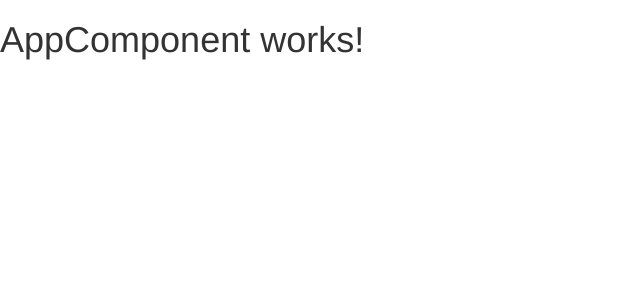
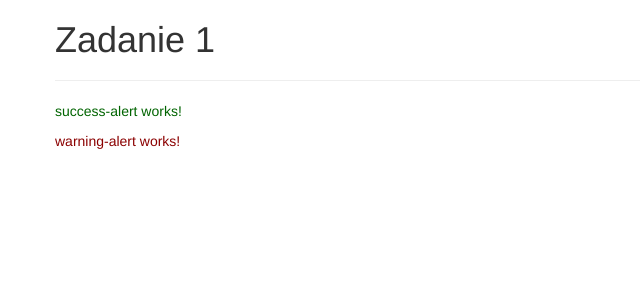
Before and after one commit to plskrdar/my-first-app, an Angular app: page / in a window 1280 px wide. Shown: the top 300 px of the page, without its empty margins (0-640 px from the left). Built offline with nearby package versions, Linux system fonts and the light colour scheme.

Commit message:
Resolved first task with creating two components

```diff
--- a/src/app/app.component.html
+++ b/src/app/app.component.html
@@ -1 +1,10 @@
-<h1>AppComponent works!</h1>
+<div class="container">
+    <div class="row">
+        <div class="col-12">
+            <h1>{{'Zadanie 1'}}</h1>
+            <hr>
+            <app-success-alert></app-success-alert>
+            <app-warning-alert></app-warning-alert>
+        </div>
+    </div>
+</div>
--- a/src/app/app.component.ts
+++ b/src/app/app.component.ts
@@ -2,7 +2,19 @@ import { Component } from '@angular/core';
 
 @Component({
     selector: 'app-root',
-    templateUrl: './app.component.html',
+    // templateUrl: './app.component.html',
+    template: `
+        <div class="container">
+            <div class="row">
+                <div class="col-12">
+                    <h1>{{'Zadanie 1'}}</h1>
+                    <hr>
+                    <app-success-alert></app-success-alert>
+                    <app-warning-alert></app-warning-alert>
+                </div>
+            </div>
+        </div>
+    `,
     styleUrls: ['./app.component.scss']
 })
 export class AppComponent {
--- a/src/app/app.module.ts
+++ b/src/app/app.module.ts
@@ -3,10 +3,14 @@ import { NgModule } from '@angular/core';
 
 import { AppComponent } from './app.component';
 import { FormsModule } from '@angular/forms';
+import { WarningAlertComponent } from './warning-alert/warning-alert.component';
+import { SuccessAlertComponent } from './success-alert/success-alert.component';
 
 @NgModule({
     declarations: [
-        AppComponent
+        AppComponent,
+        WarningAlertComponent,
+        SuccessAlertComponent
     ],
     imports: [
         BrowserModule,
--- /dev/null
+++ b/src/app/success-alert/success-alert.component.html
@@ -0,0 +1,3 @@
+<p>
+  success-alert works!
+</p>
--- /dev/null
+++ b/src/app/success-alert/success-alert.component.ts
@@ -0,0 +1,21 @@
+import { Component, OnInit } from '@angular/core';
+
+@Component({
+    selector: 'app-success-alert',
+    templateUrl: './success-alert.component.html',
+    styles: [`
+        p {
+            color: darkgreen;
+        }
+    `]
+
+})
+export class SuccessAlertComponent implements OnInit {
+
+    constructor() {
+    }
+
+    ngOnInit() {
+    }
+
+}
--- /dev/null
+++ b/src/app/warning-alert/warning-alert.component.html
@@ -0,0 +1,3 @@
+<p>
+  warning-alert works!
+</p>
--- /dev/null
+++ b/src/app/warning-alert/warning-alert.component.scss
@@ -0,0 +1,3 @@
+p {
+    color: darkred;
+}
--- /dev/null
+++ b/src/app/warning-alert/warning-alert.component.ts
@@ -0,0 +1,15 @@
+import { Component, OnInit } from '@angular/core';
+
+@Component({
+  selector: 'app-warning-alert',
+  templateUrl: './warning-alert.component.html',
+  styleUrls: ['./warning-alert.component.scss']
+})
+export class WarningAlertComponent implements OnInit {
+
+  constructor() { }
+
+  ngOnInit() {
+  }
+
+}
```
Also changed, not shown: src/app/success-alert/success-alert.component.scss (added), 2 other files (tests, documents, lock files or other folders).
